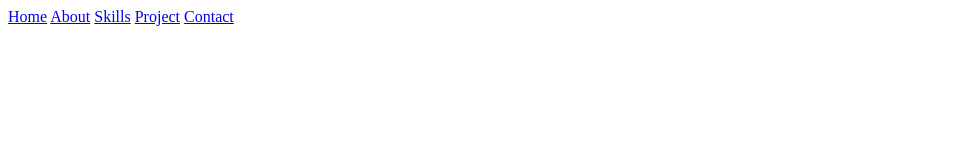
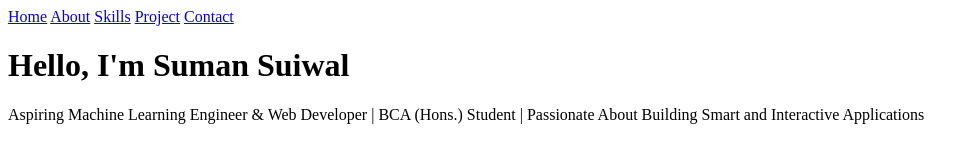
Before and after one commit to sumansuiwal992/portfolio-website, a plain HTML site: page index.html in a window 1280 px wide. Shown: the whole page, without its empty margins (0-979 px from the left). Drawn offline with Linux system fonts and the light colour scheme.

Commit message:
added home page

```diff
--- a/index.html
+++ b/index.html
@@ -18,7 +18,15 @@
         </div>
     </nav>
     </header>
+    <div id="Home" class="homePage">
 
+  <div class="text">
+    <h1>Hello, I'm <span class="name">Suman Suiwal</span></h1>
+    <p class="title">
+      Aspiring Machine Learning Engineer & Web Developer | BCA (Hons.) Student | Passionate About Building Smart and Interactive Applications
+    </p>
+  </div>
+  </div>
 
 </body>
 </html>
```
